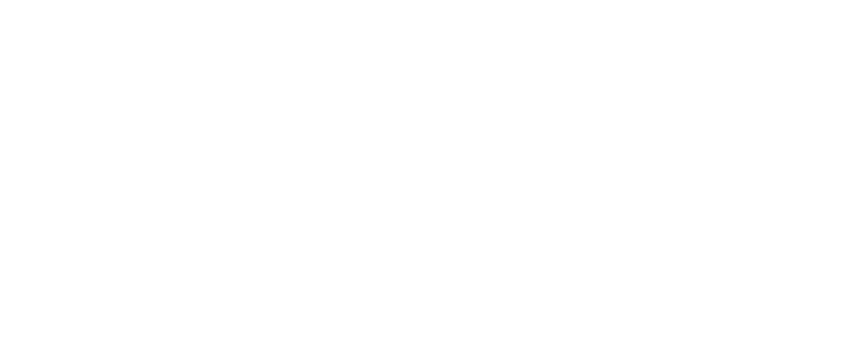
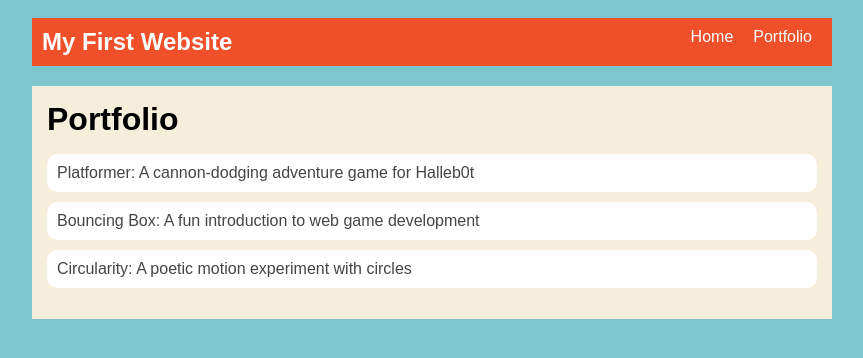
Before and after one commit to niicholas7/niicholas7.github.io, a plain HTML site: page portfolio.html in a window 1280 px wide. Shown: the whole page, without its empty margins (208-1071 px from the left). Drawn offline with Linux system fonts and the light colour scheme.

Commit message:
add portfolio page to website

```diff
--- a/portfolio.html
+++ b/portfolio.html
@@ -0,0 +1,41 @@
+<!DOCTYPE html>
+<html>
+  <head>
+    <title>My First Website</title>
+    <link rel="stylesheet" href="style.css" />
+  </head>
+
+  <body>
+
+    <div id="all-contents">
+      <nav>
+        <h1>My First Website</h1>
+        <ul id="nav-ul">
+          <li class="nav-li">
+            <a href="index.html">Home</a>
+          </li>
+            <li class="nav-li">
+              <a href="portfolio.html">Portfolio</a>
+            </li>
+        </ul>
+      </nav>
+
+      <main>
+        <div class="content">
+            <h1>Portfolio</h1>
+            <ul id="portfolio">
+                <li>
+                  <a href="fsd-projects/platformer/">Platformer: A cannon-dodging adventure game for Halleb0t</a>
+                </li>
+                <li>
+                  <a href="fsd-projects/bouncing-box/">Bouncing Box: A fun introduction to web game development</a>
+                </li>
+                <li>
+                  <a href="fsd-projects/circularity/">Circularity: A poetic motion experiment with circles</a>
+                </li>
+            </ul>
+        </div>
+      </main>
+    </div>
+  </body>
+</html>
--- a/style.css
+++ b/style.css
@@ -75,3 +75,28 @@ main {
 h2, h3 {
     margin: 0px;
 }
+
+.content h1 {
+  color: black;
+}
+
+#portfolio {
+  list-style-type: none;
+  padding-left: 0;
+}
+
+#portfolio li {
+  background: #fff;
+  padding: 10px;
+  border-radius: 10px;
+  margin-bottom: 10px;
+}
+
+#portfolio li:hover {
+  background: #eee;
+}
+
+#portfolio a {
+  text-decoration: none;
+  color: #454545;
+}
```
